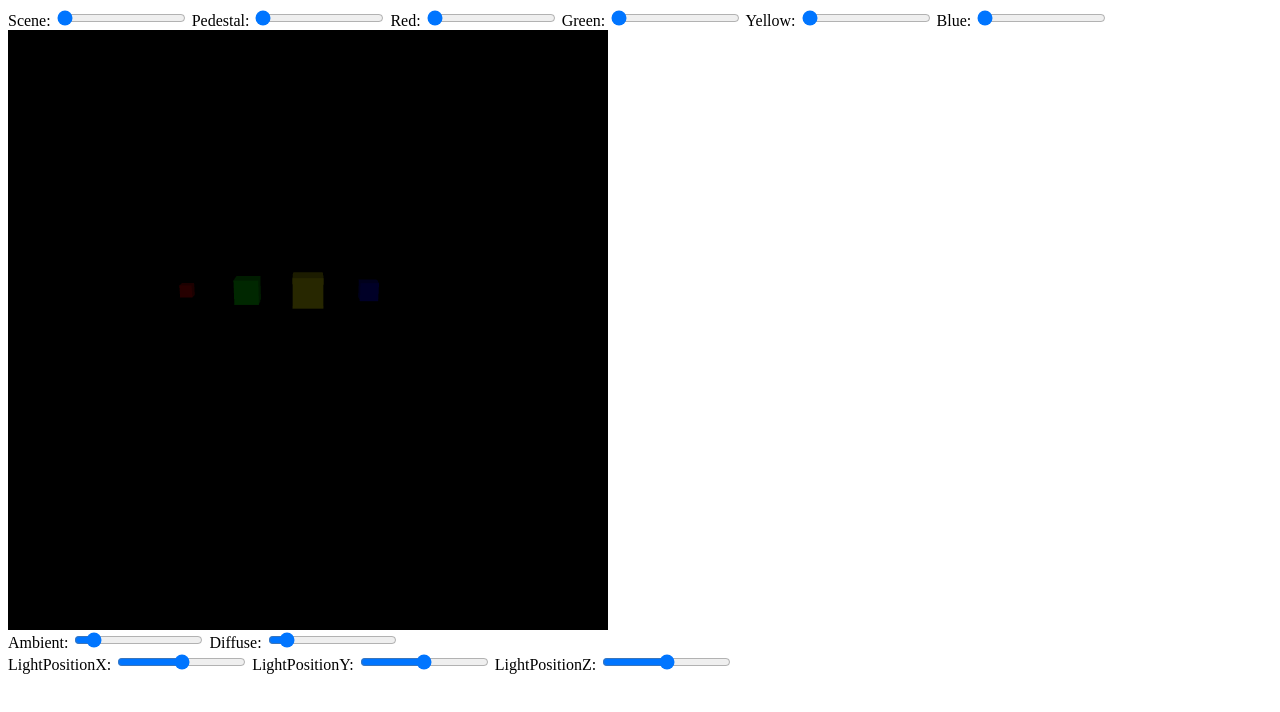
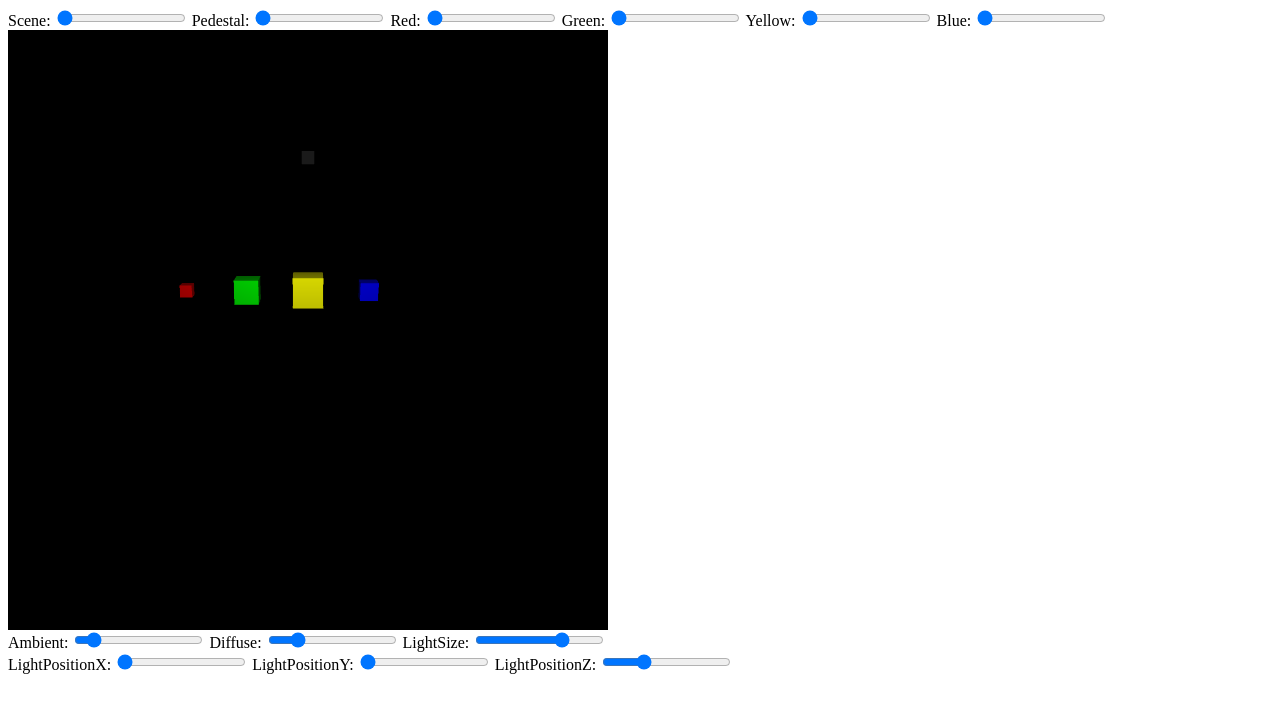
Before and after one commit to Soromytko/CSmCG, a plain HTML site: page Laba4/index.html in a window 1280 px wide. Drawn offline with Linux system fonts and the light colour scheme.

Commit message:
fix the multiplication of colors

```diff
--- a/Laba4/index.html
+++ b/Laba4/index.html
@@ -27,16 +27,18 @@
 				<label for="temp">Ambient:</label>
 				<input type="range" min="0" max="1" value="0.1" step="0.01" class="slider" id="ambientRange">
 				<label for="temp">Diffuse:</label>
-				<input type="range" min="0" max="1" value="0.1" step="0.01" class="slider" id="diffuseRange">
+				<input type="range" min="0" max="1" value="0.2" step="0.01" class="slider" id="diffuseRange">
+				<label for="temp">LightSize:</label>
+				<input type="range" min="0" max="1" value="0.7" step="0.01" class="slider" id="lightSizeRange">
 			</div>
 
 			<div>
 				<label for="temp">LightPositionX:</label>
-				<input type="range" min="-10" max="10" value="0" step="0.01" class="slider" id="lightXRange">
+				<input type="range" min="0" max="1" value="0" step="0.01" class="slider" id="lightXRange">
 				<label for="temp">LightPositionY:</label>
-				<input type="range" min="-10" max="10" value="0" step="0.01" class="slider" id="lightYRange">
+				<input type="range" min="0" max="1" value="0" step="0.01" class="slider" id="lightYRange">
 				<label for="temp">LightPositionZ:</label>
-				<input type="range" min="-10" max="10" value="0" step="0.01" class="slider" id="lightZRange">
+				<input type="range" min="0" max="1" value="0.3" step="0.01" class="slider" id="lightZRange">
 			</div>
 				<div>
 
--- a/Laba4/src/index.js
+++ b/Laba4/src/index.js
@@ -37,12 +37,13 @@ var pedestal = {
     rotY: 0,
 }
 var ambientIntensity = 0.1
-var diffuseIntensity = 0.5
+var diffuseIntensity = 2
 var redCube = new Cube({x: -2, y: 0, z: 0}, 0.2, {r: 1, g: 0, b: 0})
 var greenCube = new Cube({x: -1, y: 0, z: 0}, 0.4, {r: 0, g: 1, b: 0})
 var yellowCube = new Cube({x: 0, y: 0, z: 0}, 0.5, {r: 1, g: 1, b: 0})
 var blueCube = new Cube({x: 1, y: 0, z: 0}, 0.3, {r: 0, g: 0, b: 1})
-var lightCube = new Cube({x: 0, y: 2, z: 0}, 0.1, {r: 1, g: 1, b: 1})
+var lightCube = new Cube({x: 0, y: 2, z: -5}, 0.1, {r: 1, g: 1, b: 1})
+var lightSize = 7
 
 var objects = [
     redCube,
@@ -65,8 +66,9 @@ var objects = [
     // Lights
     uniform vec3 u_LightPosition;
     uniform vec3 u_LightDirection;
+    uniform float u_LightSize;
 
-    varying float v_diffuseColor;
+    varying float v_Diffuse;
 
     void main(void)
     {
@@ -74,29 +76,33 @@ var objects = [
         gl_Position = u_ProjectMat * u_ViewMat * u_WorldMat * vec4(vertexPosition, 1.0);
 
         vec3 directionToLight = u_LightPosition - vertexGlobalPosition.xyz;
+        float distanceToLight = length(directionToLight);
+        directionToLight = normalize(directionToLight);
         vec3 rotatedNormal = (u_WorldMat * vec4(vertexNormal, 1.0)).xyz - (u_WorldMat * vec4(0.0, 0.0, 0.0, 1.0)).xyz;
-        // rotatedNormal = vertexNormal;
-        float diff = max(0.0, dot(normalize(directionToLight), normalize(rotatedNormal)));
-        v_diffuseColor = diff / length(directionToLight);
+        rotatedNormal = normalize(rotatedNormal);
+        float diffuse = max(0.0, dot(directionToLight, rotatedNormal));
+        diffuse *= max(0.0, (1.0 - distanceToLight / u_LightSize));
+        v_Diffuse = diffuse;
     }
  `
 
  var fragSource = `
     precision mediump float;
 
-    uniform vec4 u_Color;
+    uniform vec3 u_Color;
     uniform float u_AmbientIntensity;
     uniform float u_DiffuseIntensity;
 
-    varying float v_diffuseColor;
+    varying float v_Diffuse;
 
     void main()
     {
         vec3 lightColor = vec3(1.0, 1.0, 1.0);
-        vec4 ambient = vec4(lightColor * u_AmbientIntensity, 1.0);
-        // gl_FragColor = ambient * u_Color;
-        // gl_FragColor = v_diffuseColor * u_Color;
-        gl_FragColor = (ambient + v_diffuseColor * u_DiffuseIntensity) * u_Color;
+
+        vec3 ambientColor = lightColor * u_AmbientIntensity;
+        vec3 diffuseColor = lightColor * (v_Diffuse * u_DiffuseIntensity);
+
+        gl_FragColor = vec4(u_Color * (ambientColor + diffuseColor), 1.0);
     }
  `
 
@@ -129,7 +135,7 @@ var fragPhongSource = `
  varying vec3 v_VertexPosition;
  varying vec3 v_VertexNormal;
 
- uniform vec4 u_Color;
+ uniform vec3 u_Color;
  uniform float u_AmbiendIntensity;
  unoform float u_DiffuseIntensitys;
 
@@ -141,19 +147,19 @@ var fragPhongSource = `
     vec3 lightColor = vec3(1.0, 1.0, 1.0);
 
     // Ambient Color
-     vec4 ambientColor = vec4(lightColor * u_AmbientIntensity, 1.0);
+    vec3 ambientColor = lightColor * u_AmbientIntensity;
 
     // Diffuse Color
     vec3 directionToLight = u_LightPosition - v_VertexPosition;
     float distanceToLight = length(directionToLight);
     directionToLight = normalize(directionToLight);
-     veec3 normal = normalize(u_VertexNormal)
+    vec3 normal = normalize(u_VertexNormal)
     float diffuse = max(0.0, dot(directionToLight, normal))
     diffuse *= max(0.0, (1 - distanceToLigth / u_LightSize)); // Light attenuation
-     vec4 diffuseColor =  diffuse * u_DiffuseIntensity;
+    vec3 diffuseColor = lightColor * (diffuse * u_DiffuseIntensity);
 
     // Apply
-     gl_FragColor = (ambientColor + diffuseColor) * u_Color;
+    gl_FragColor = vec4(u_Color * (ambientColor + diffuseColor), 1.0);
     }
 `
 
@@ -179,8 +185,11 @@ var fragPhongSource = `
 function main() {
     init()
 
-    const vertShader = compileShader(gl, gl.VERTEX_SHADER, vertSource)
-    const fragShader = compileShader(gl, gl.FRAGMENT_SHADER, fragSource)
+    const vertexShaderSourceCode = vertSource
+    const fragmentShaderSourceCode = fragSource
+
+    const vertShader = compileShader(gl, gl.VERTEX_SHADER, vertexShaderSourceCode)
+    const fragShader = compileShader(gl, gl.FRAGMENT_SHADER, fragmentShaderSourceCode)
 
     if (!vertShader || !fragShader)
         throw new Error()
@@ -204,6 +213,7 @@ function main() {
     const uDiffuseIntensityLoc = gl.getUniformLocation(shaderProgram, "u_DiffuseIntensity")
     const uLightPositionLoc = gl.getUniformLocation(shaderProgram, "u_LightPosition")
     const uLightDirectionLocation = gl.getUniformLocation(shaderProgram, "u_LightDirection")
+    const uLightSizeLoc = gl.getUniformLocation(shaderProgram, "u_LightSize")
     const vertexPositionAttribLoc = gl.getAttribLocation(shaderProgram, 'vertexPosition')
     const vertexNormalAttribLoc = gl.getAttribLocation(shaderProgram, 'vertexNormal')
 
@@ -221,7 +231,7 @@ function main() {
         glMatrix.mat4.scale(worldMat, worldMat, [object.size, object.size, object.size])
         gl.uniformMatrix4fv(uWorldMatLoc, false, worldMat)
         // Color
-        gl.uniform4f(uColorLocation, object.color.r, object.color.g, object.color.b, 1)
+        gl.uniform3f(uColorLocation, object.color.r, object.color.g, object.color.b)
 
 
 
@@ -260,6 +270,7 @@ function main() {
         gl.uniform3f(uLightDirectionLocation, -1, -1, 0)
         gl.uniform3f(uLightPositionLoc, lightCube.position.x, lightCube.position.y, lightCube.position.z)
         gl.uniform1f(uDiffuseIntensityLoc, diffuseIntensity)
+        gl.uniform1f(uLightSizeLoc, lightSize)
 
         objects.forEach(object => {
             renderObject(object, baseMatrix)
@@ -306,16 +317,19 @@ function bindInput() {
         diffuseIntensity = event.target.value * 10
     })
 
+    document.getElementById("lightSizeRange").addEventListener("input", (event) => {
+        lightSize = event.target.value * 10
+    })
 
     document.getElementById("lightXRange").addEventListener("input", (event) => {
-        lightCube.position.x = event.target.value
+        lightCube.position.x = event.target.value * 20 - 10 // [-10, 10]
     })
 
     document.getElementById("lightYRange").addEventListener("input", (event) => {
-        lightCube.position.y = event.target.value
+        lightCube.position.y = event.target.value * 20 - 10 // [-10, 10]
     })
 
     document.getElementById("lightZRange").addEventListener("input", (event) => {
-        lightCube.position.z = event.target.value
+        lightCube.position.z = event.target.value * 20 - 10 // [-10, 10]
     })
 }
```
Lines whose indentation alone changed are shown as unchanged.
